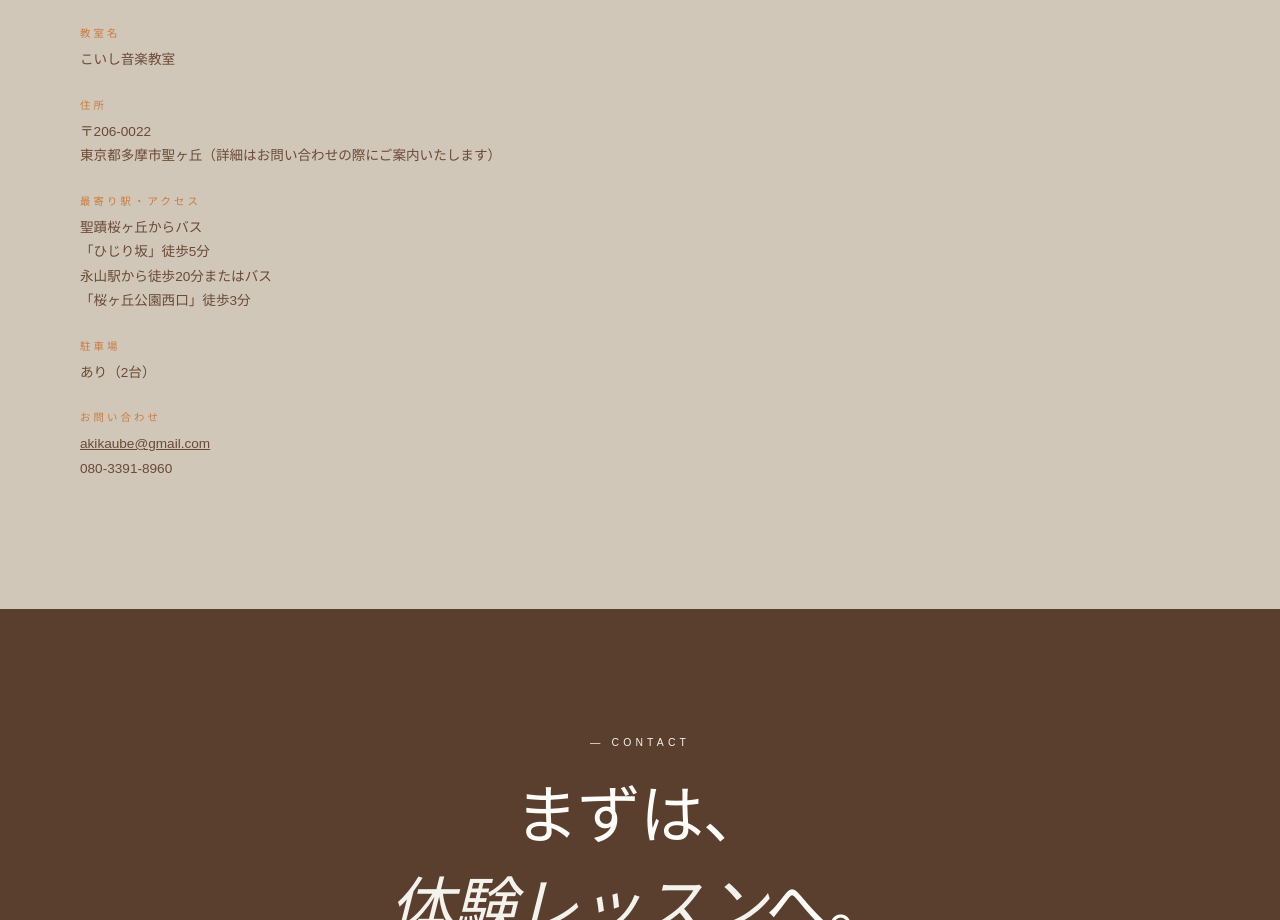
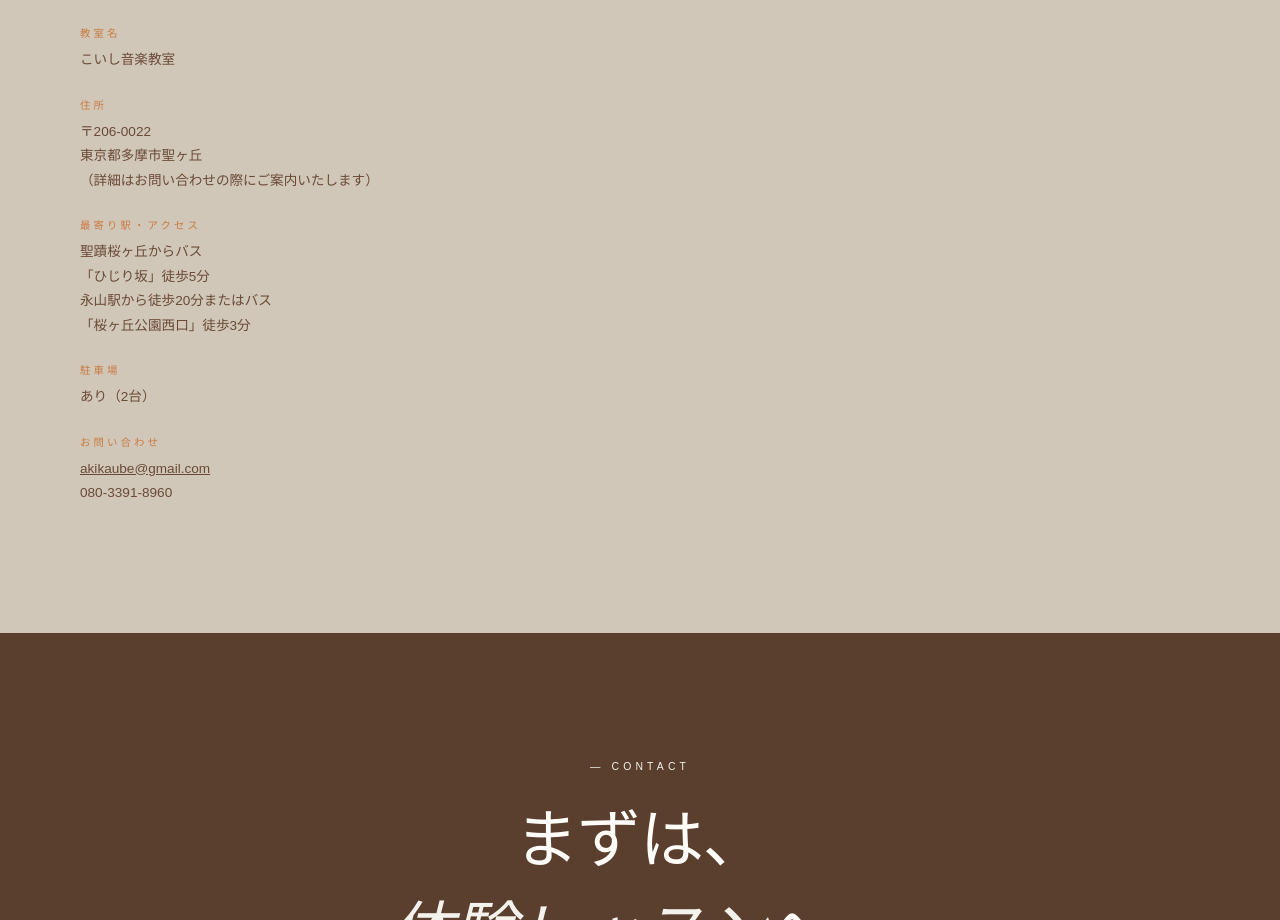
Before and after one commit to jirokoji/piano-school, a plain HTML site: page index.html in a window 1280 px wide. Shown: the part 6720-7640 px from the top of the page. Drawn offline with Linux system fonts and the light colour scheme.

Commit message:
Update index.html

```diff
--- a/index.html
+++ b/index.html
@@ -1046,7 +1046,7 @@
       <dt>教室名</dt>
       <dd>こいし音楽教室</dd>
       <dt>住所</dt>
-      <dd>〒206-0022<br>東京都多摩市聖ヶ丘（詳細はお問い合わせの際にご案内いたします）</dd>
+      <dd>〒206-0022<br>東京都多摩市聖ヶ丘<br>（詳細はお問い合わせの際にご案内いたします）</dd>
       <dt>最寄り駅・アクセス</dt>
       <dd>聖蹟桜ヶ丘からバス<br>「ひじり坂」徒歩5分<br>永山駅から徒歩20分またはバス<br>「桜ヶ丘公園西口」徒歩3分</dd>
       <dt>駐車場</dt>
```
